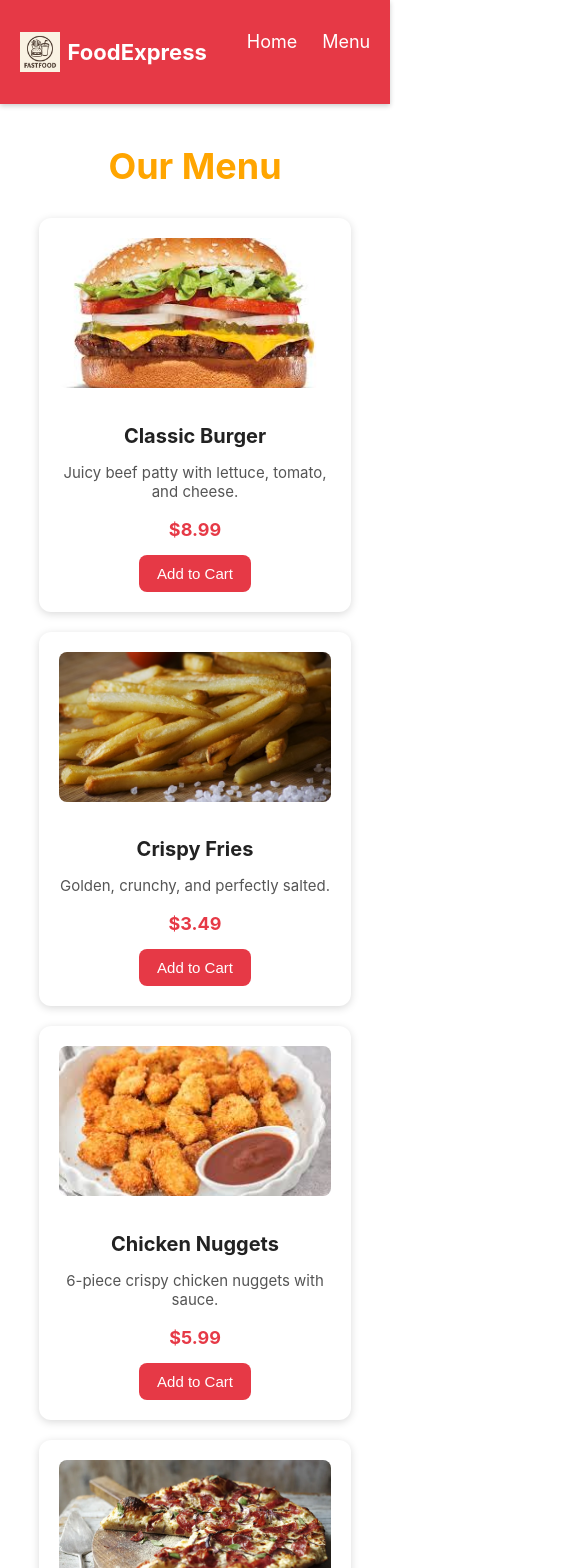
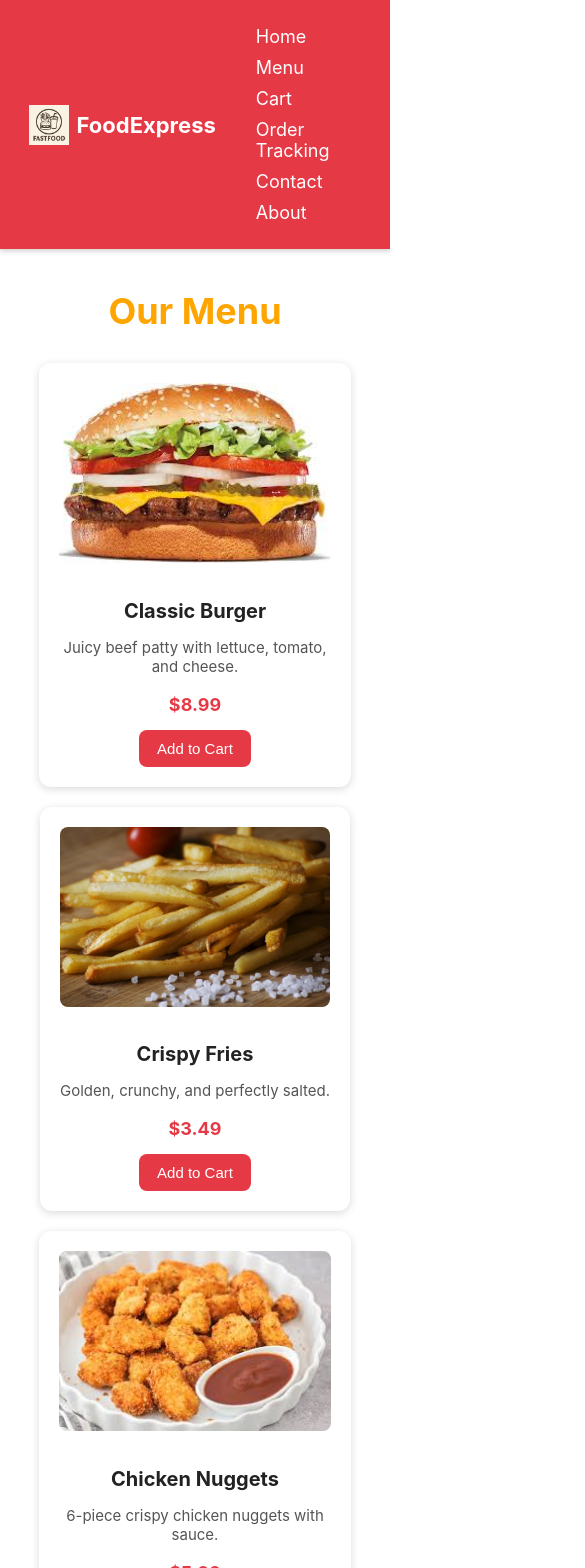
Before and after one commit to mtrmohmed945-commits/Restaurant-Ordering-System-, a React (Create React App) app: page /menu in a window 390 px wide. Shown: the top 1568 px of the page, 585 px wide, since content can reach past the window. Built offline with nearby package versions, Linux system fonts and the light colour scheme.

Commit message:
make the app responsive on the mobile

```diff
--- a/src/styles/About.css
+++ b/src/styles/About.css
@@ -16,3 +16,18 @@
   line-height: 1.7;
   margin-bottom: 20px;
 }
+/* Mobile devices */
+@media (max-width: 768px) {
+  /* Example: reduce padding and font sizes on mobile */
+  .container {
+    padding: 10px;
+  }
+
+  h1 {
+    font-size: 24px;
+  }
+
+  h2 {
+    font-size: 20px;
+  }
+}
--- a/src/styles/Cart.css
+++ b/src/styles/Cart.css
@@ -111,3 +111,38 @@
 .checkout-btn:hover {
   background: #d62828;
 }
+/* Mobile devices */
+@media (max-width: 768px) {
+  /* Example: reduce padding and font sizes on mobile */
+  .container {
+    padding: 10px;
+  }
+
+  h1 {
+    font-size: 24px;
+  }
+
+  h2 {
+    font-size: 20px;
+  }
+}
+@media (max-width: 768px) {
+  .cart-item {
+    flex-direction: column;
+    text-align: center;
+    padding: 20px;
+  }
+
+  .cart-img {
+    width: 70%;
+    margin-bottom: 15px;
+  }
+
+  .cart-buttons {
+    justify-content: center;
+  }
+
+  .cart-total {
+    text-align: center;
+  }
+}
--- a/src/styles/Contact.css
+++ b/src/styles/Contact.css
@@ -34,3 +34,18 @@
 .contact-form button:hover {
   background-color: #e03d00;
 }
+/* Mobile devices */
+@media (max-width: 768px) {
+  /* Example: reduce padding and font sizes on mobile */
+  .container {
+    padding: 10px;
+  }
+
+  h1 {
+    font-size: 24px;
+  }
+
+  h2 {
+    font-size: 20px;
+  }
+}
--- a/src/styles/Footer.css
+++ b/src/styles/Footer.css
@@ -75,3 +75,36 @@
   color: #ffe6e6;
   transform: scale(1.25);  /* More attractive hover animation */
 }
+/* Mobile devices */
+@media (max-width: 768px) {
+  /* Example: reduce padding and font sizes on mobile */
+  .container {
+    padding: 10px;
+  }
+
+  h1 {
+    font-size: 24px;
+  }
+
+  h2 {
+    font-size: 20px;
+  }
+}
+@media (max-width: 768px) {
+  .footer-container {
+    flex-direction: column;
+    text-align: center;
+    gap: 30px;
+    padding: 30px 20px;
+  }
+
+  .footer-left,
+  .footer-center,
+  .footer-right {
+    width: 100%;
+  }
+
+  .footer-social a {
+    font-size: 30px;
+  }
+}
--- a/src/styles/Home.css
+++ b/src/styles/Home.css
@@ -59,3 +59,37 @@
   background-color: #ffe066;
   color: black;
 }
+/* Mobile devices */
+@media (max-width: 768px) {
+  /* Example: reduce padding and font sizes on mobile */
+  .container {
+    padding: 10px;
+  }
+
+  h1 {
+    font-size: 24px;
+  }
+
+  h2 {
+    font-size: 20px;
+  }
+}
+@media (max-width: 768px) {
+  .hero-section {
+    background-position: top;    /* or center depending on image */
+    height: 300px;               /* reduce height */
+  }
+
+  .hero-content {
+    padding: 20px;
+    text-align: center;
+  }
+
+  .hero-content h1 {
+    font-size: 24px;
+  }
+
+  .hero-content p {
+    font-size: 14px;
+  }
+}
--- a/src/styles/Menu.css
+++ b/src/styles/Menu.css
@@ -131,3 +131,32 @@
   font-weight: bold;
   font-size: 16px;
 }
+/* Mobile devices */
+@media (max-width: 768px) {
+  /* Example: reduce padding and font sizes on mobile */
+  .container {
+    padding: 10px;
+  }
+
+  h1 {
+    font-size: 24px;
+  }
+
+  h2 {
+    font-size: 20px;
+  }
+}
+@media (max-width: 768px) {
+  .menu-grid {
+    grid-template-columns: 1fr; /* One column instead of 3 */
+  }
+
+  .menu-card {
+    max-width: 90%;
+    margin: auto;
+  }
+
+  .menu-img {
+    height: 180px;
+  }
+}
--- a/src/styles/Navbar.css
+++ b/src/styles/Navbar.css
@@ -65,3 +65,18 @@
     font-size: 20px;
   }
 }
+@media (max-width: 768px) {
+  .navbar {
+    flex-direction: column;
+    padding: 10px;
+  }
+
+  .nav-links {
+    flex-direction: column;
+    gap: 10px;
+  }
+
+  .logo img {
+    width: 40px;
+  }
+}
--- a/src/styles/OrderTracking.css
+++ b/src/styles/OrderTracking.css
@@ -178,3 +178,18 @@ h1 {
   color: gray;
   font-style: italic;
 }
+/* Mobile devices */
+@media (max-width: 768px) {
+  /* Example: reduce padding and font sizes on mobile */
+  .container {
+    padding: 10px;
+  }
+
+  h1 {
+    font-size: 24px;
+  }
+
+  h2 {
+    font-size: 20px;
+  }
+}
```
